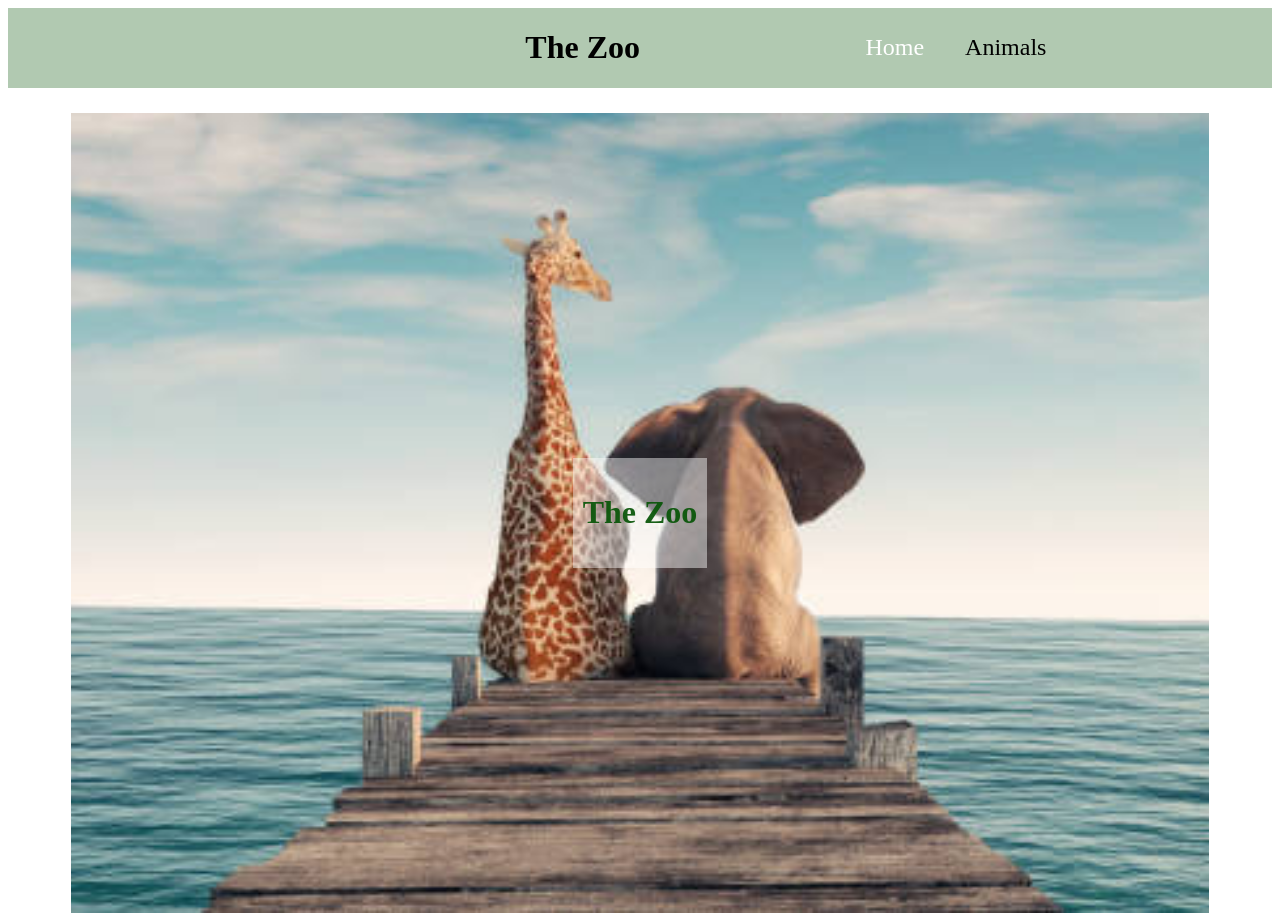
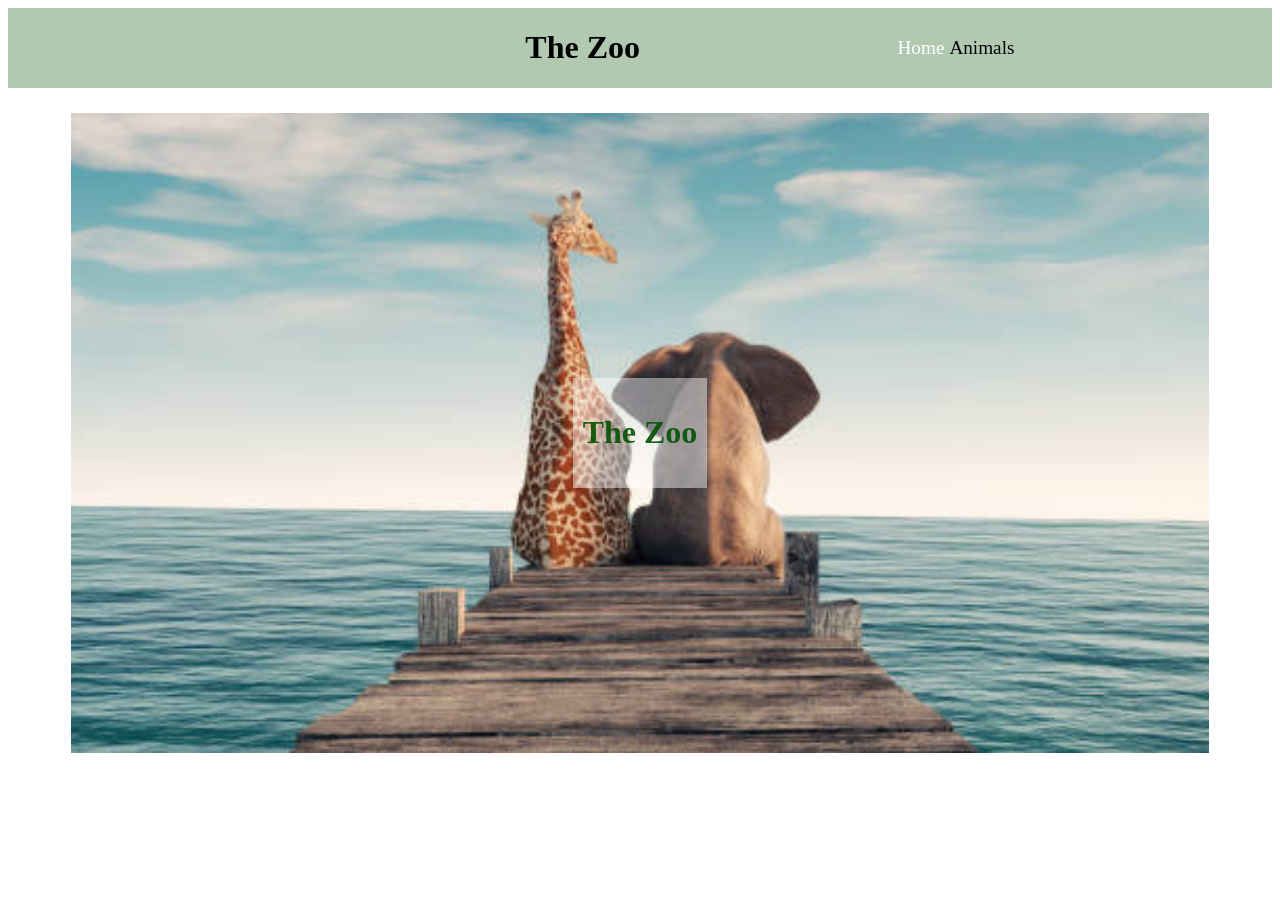
Before and after one commit to PellanG/the-zoo, a React (Vite) app: page / in a window 1280 px wide. After the commit the page ends 800 px from the top, so only its background shows below. Built offline with nearby package versions, Linux system fonts and the light colour scheme.

Commit message:
some styling

```diff
--- a/src/styles/_home.scss
+++ b/src/styles/_home.scss
@@ -1,5 +1,5 @@
 .home-body-container {
-  height: 100vh;
+  height: 80vh;
   width: 90%;
   background-image: url(../assets/the-zoo.jpeg);
   background-size: cover;
--- a/src/styles/_navigation.scss
+++ b/src/styles/_navigation.scss
@@ -1,26 +1,24 @@
-
-nav{
-    width:20%;
-    ul{
-        height:60%;
+nav {
+  width: 20%;
+  ul {
+    height: 60%;
     list-style-type: none;
     padding: 0;
     display: flex;
-        justify-content: space-evenly;
+    justify-content: center;
     column-gap: 5px;
-        li{
+
+    li {
       display: flex;
       align-items: center;
     }
-        a{
-            font-size: 1.5rem;
+    a {
+      font-size: 1.2rem;
       text-decoration: none;
       color: black;
-
     }
-        a.active{
+    a.active {
       color: white;
     }
-
   }
 }
```
Lines whose indentation alone changed are shown as unchanged.
